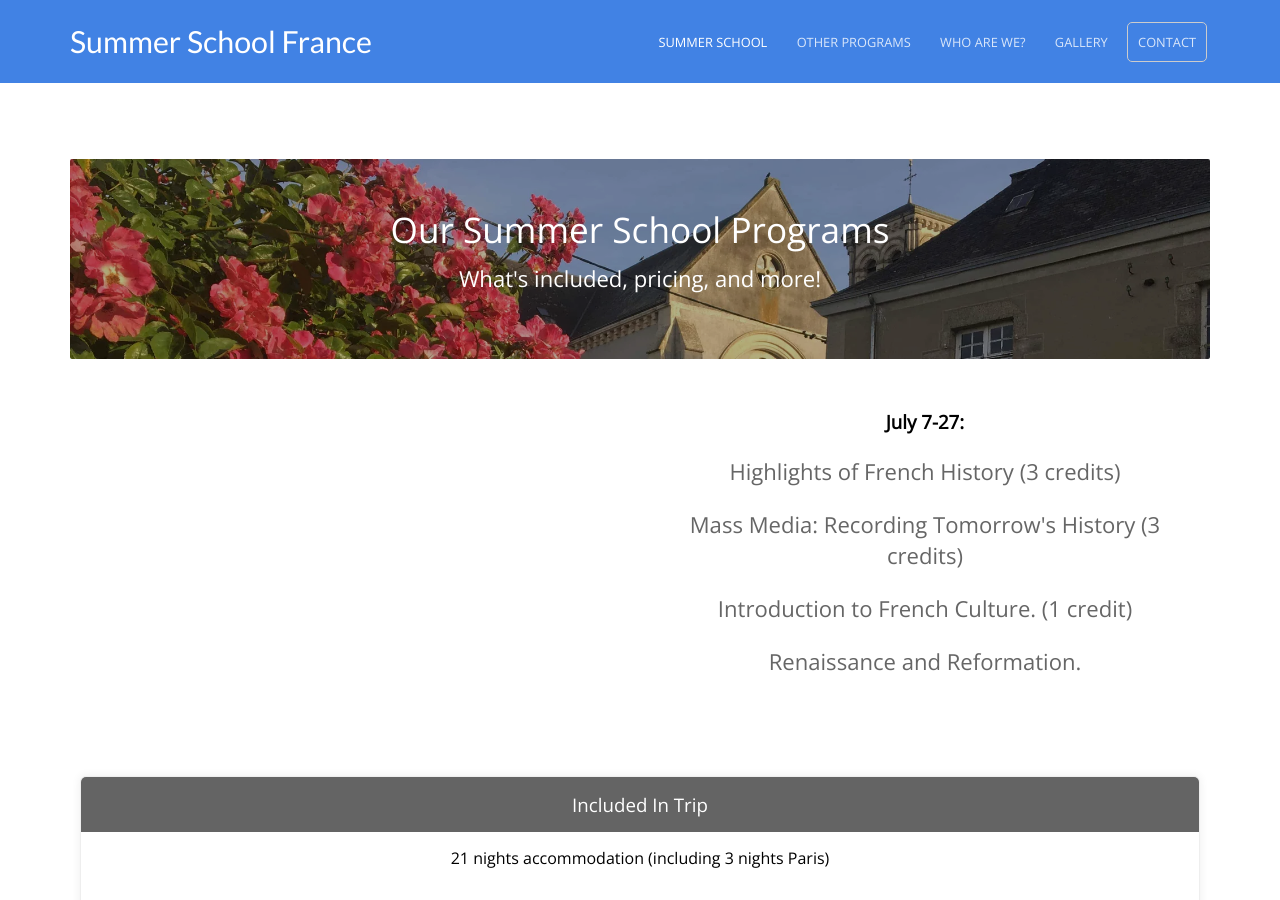
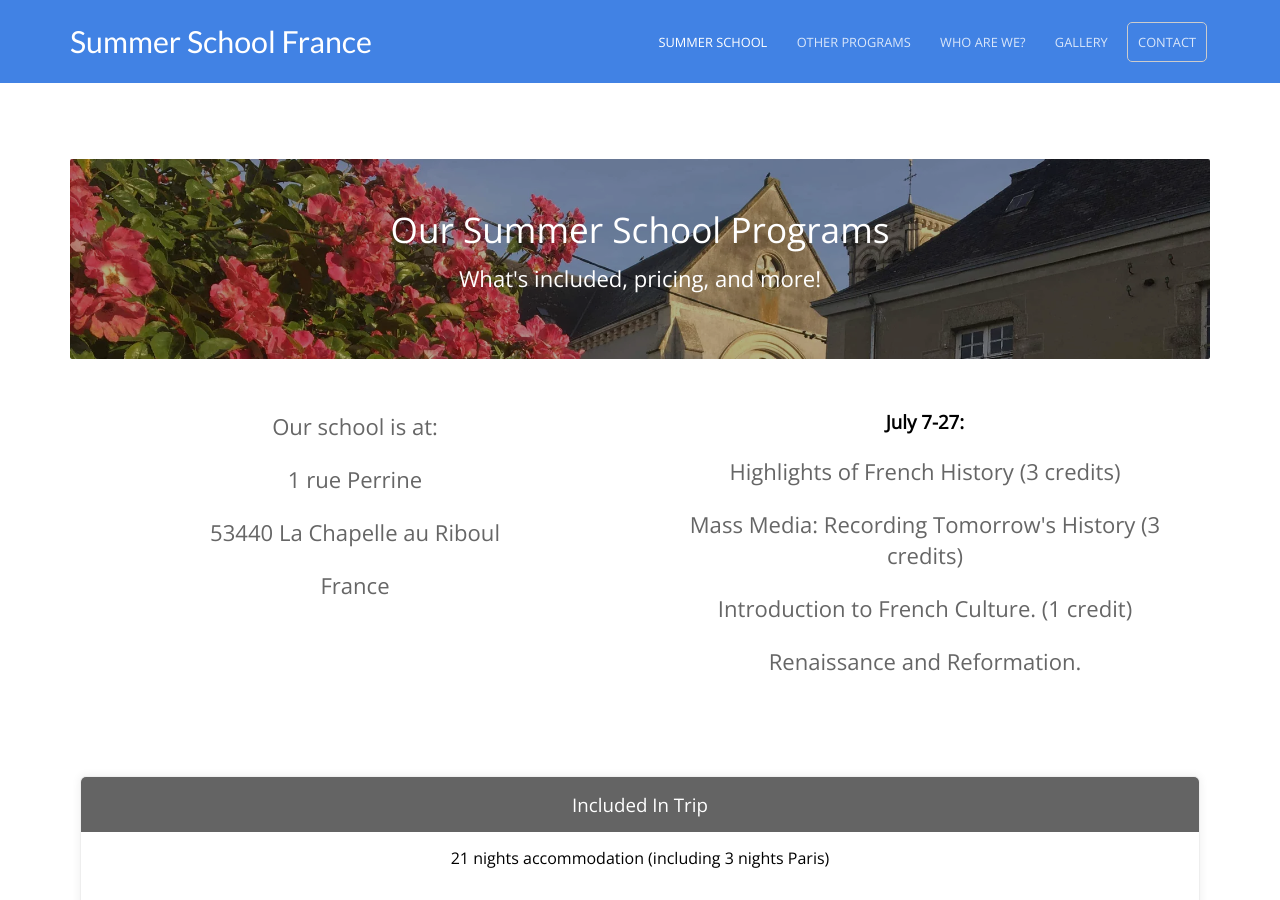
Before and after one commit to baritchie/project1, a Jekyll site: the page built from summerschoolprograms.html, in a window 1280 px wide and 900 px high. Built offline with Jekyll 4.4.1, drawn with Linux system fonts in a browser that asks for light colours.

Commit message:
Updated 'summerschoolprograms.html' via CloudCannon

```diff
--- a/summerschoolprograms.html
+++ b/summerschoolprograms.html
@@ -41,7 +41,10 @@ faq:
 
 <div class="courses">
     <div class="editable">
-
+    	<p>Our school is at:</p>
+    	<p>1 rue Perrine</p>
+    	<p>53440 La Chapelle au Riboul</p>
+    	<p>France</p>
     </div>
     <div class="editable">
     	<h3>July 7-27:</h3>
```
